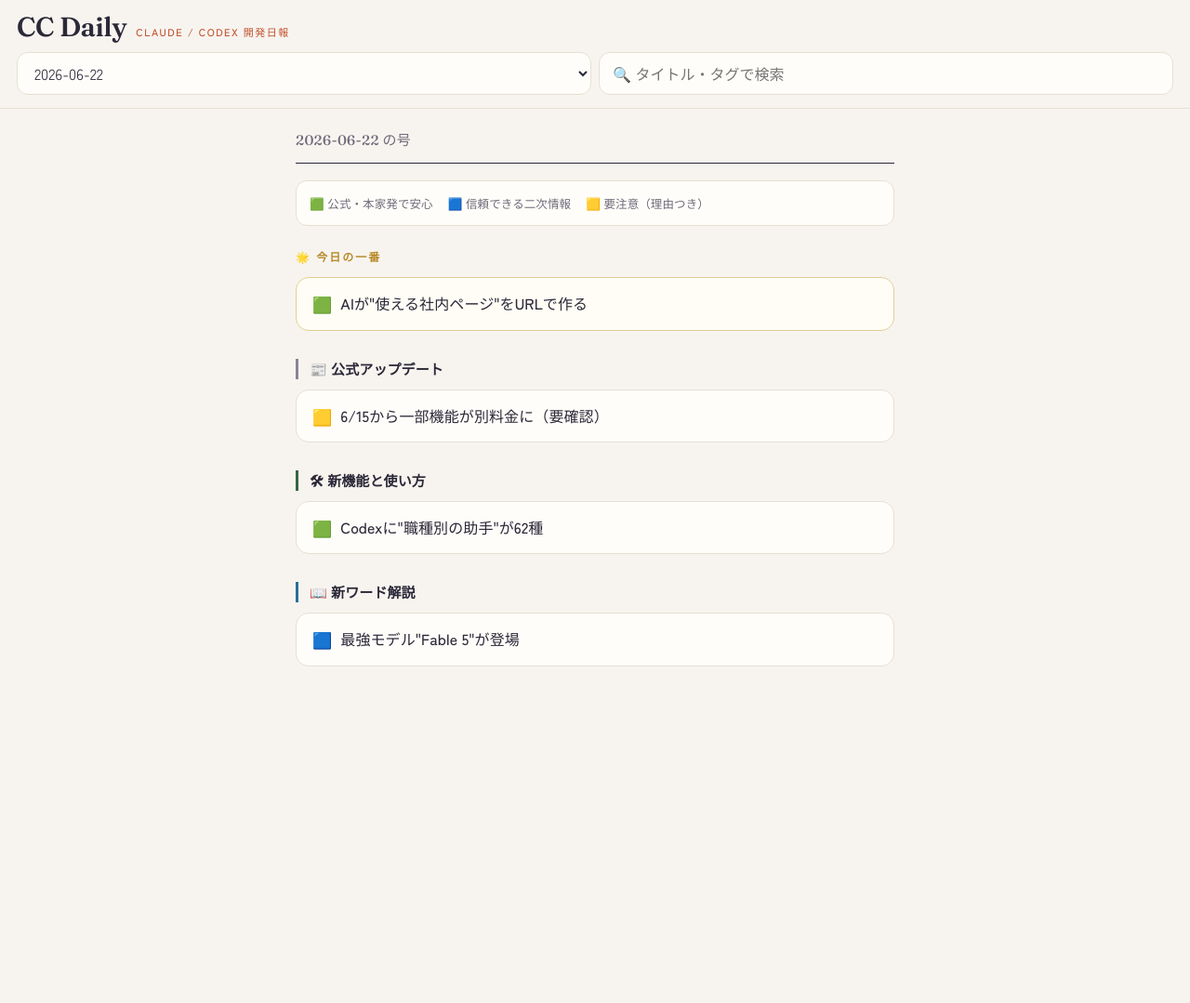
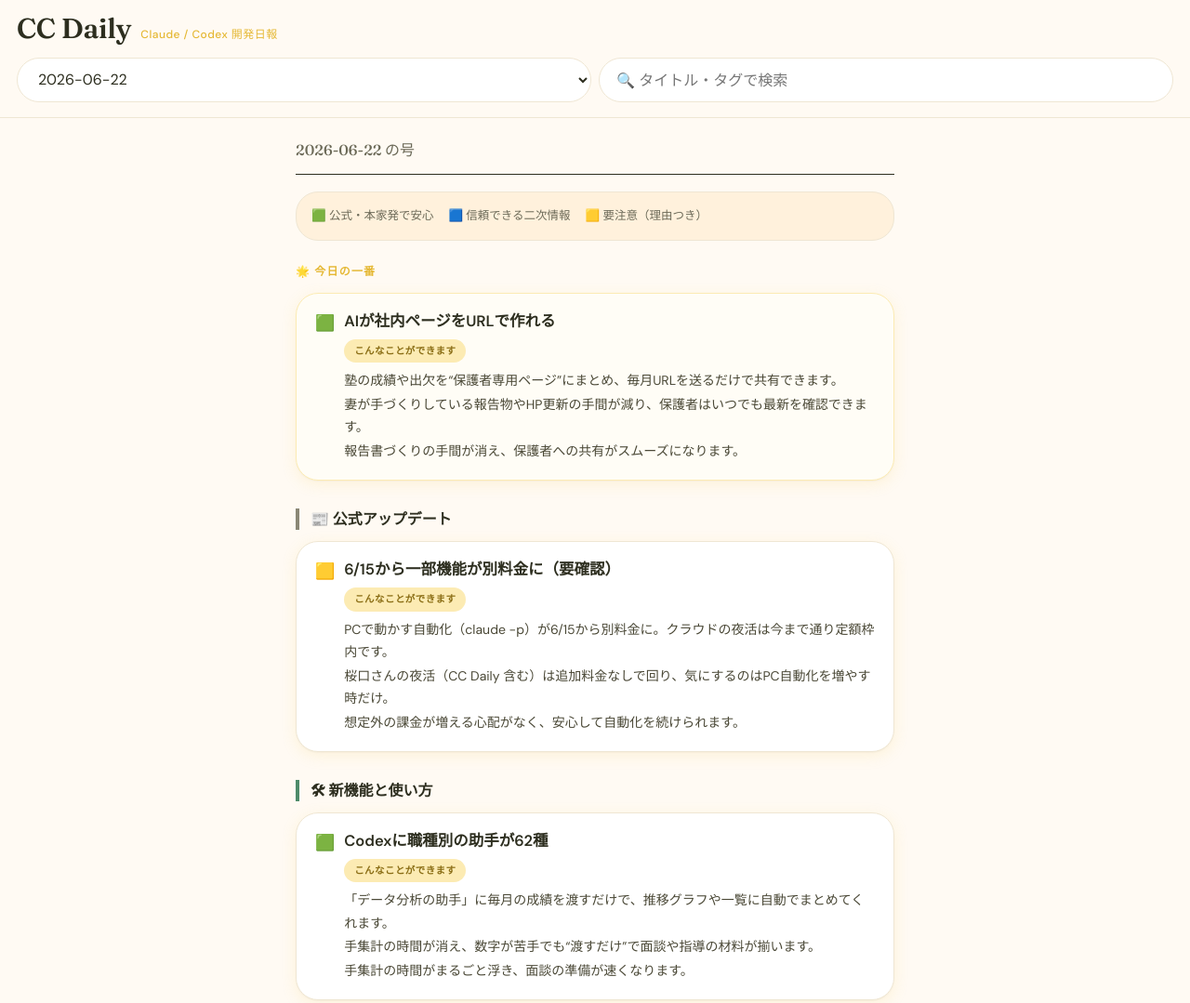
Before and after one commit to oikaze-juku/cc-daily, a website: page index.html in a window 1280 px wide. Shown: the top 1079 px of the page at 93% size. Before the commit the page ends 800 px from the top, so only its background shows below. Drawn offline with Linux system fonts and the light colour scheme; a web font is replaced by a local one.

Commit message:
feat: CC Daily を大改修（業務マップ3領域=SRcockpit準拠・記事は効果で結ぶ・カード構造刷新・Citrus Popデザイン・◇凡例）

```diff
--- a/app.js
+++ b/app.js
@@ -11,17 +11,26 @@ function itemCard(item) {
   const tags = (item.tags || []).map((t) => `<span class="tag">${t}</span>`).join('');
   const reason = item.trust_reason ? `<div class="reason">${item.trust} ${item.trust_reason}</div>` : '';
   const dateLine = item.source_date ? `<div class="date">📅 ${item.source_date} の情報</div>` : '';
-  const ideaBlock = (Array.isArray(item.ideas) && item.ideas.length)
-    ? `<div class="idea"><div class="idea-title">💡 こんな使い方</div><ul>${item.ideas.map((i) => `<li>${i}</li>`).join('')}</ul></div>`
+  // 折りたたみ時に見える「こんなことができます」概要（メインの活用イメージ）
+  const lead = (item.summary_ja || []).map((s) => `<span>${s}</span>`).join('');
+  // 展開時に出る「ほかにもこんな使い方」（同じ熱量の別案）
+  const more = (Array.isArray(item.ideas) && item.ideas.length)
+    ? `<div class="more"><div class="more-title">💡 ほかにもこんな使い方</div><ul>${item.ideas.map((i) => `<li>${i}</li>`).join('')}</ul></div>`
     : '';
   const tryLine = item.try_hint ? `<div class="try">試すなら：${item.try_hint}</div>` : '';
   return `
     <details class="card">
-      <summary><span class="badge">${item.trust}</span><span class="title">${item.title_ja}</span></summary>
+      <summary>
+        <span class="badge">${item.trust}</span>
+        <span class="head">
+          <span class="title">${item.title_ja}</span>
+          <span class="lead-label">こんなことができます</span>
+          <span class="lead">${lead}</span>
+        </span>
+      </summary>
       ${dateLine}
-      <ul>${(item.summary_ja || []).map((s) => `<li>${s}</li>`).join('')}</ul>
       ${reason}
-      ${ideaBlock}
+      ${more}
       ${tags ? `<div class="tags">${tags}</div>` : ''}
       ${tryLine}
       <a class="src" href="${item.url}" target="_blank" rel="noopener">原文を開く ↗</a>
--- a/index.html
+++ b/index.html
@@ -6,8 +6,8 @@
   <title>CC Daily — Claude/Codex 開発トレンド日報</title>
   <link rel="preconnect" href="https://fonts.googleapis.com" />
   <link rel="preconnect" href="https://fonts.gstatic.com" crossorigin />
-  <link href="https://fonts.googleapis.com/css2?family=Fraunces:opsz,wght@9..144,500;9..144,600;9..144,900&family=Zen+Kaku+Gothic+New:wght@400;500;700;900&display=swap" rel="stylesheet" />
-  <link rel="stylesheet" href="styles.css?v=3" />
+  <link href="https://fonts.googleapis.com/css2?family=Fraunces:opsz,wght@9..144,500;9..144,600;9..144,900&family=Zen+Maru+Gothic:wght@400;500;700;900&family=DM+Sans:wght@400;500;600&display=swap" rel="stylesheet" />
+  <link rel="stylesheet" href="styles.css?v=6" />
 </head>
 <body>
   <header>
@@ -21,6 +21,6 @@
     </div>
   </header>
   <main id="issue">読み込み中…</main>
-  <script type="module" src="app.js?v=3"></script>
+  <script type="module" src="app.js?v=6"></script>
 </body>
 </html>
--- a/issues/2026-06-22.json
+++ b/issues/2026-06-22.json
@@ -2,21 +2,20 @@
   "date": "2026-06-22",
   "quiet_day": false,
   "headline_top": {
-    "title_ja": "AIが\"使える社内ページ\"をURLで作る",
+    "title_ja": "AIが社内ページをURLで作れる",
     "summary_ja": [
-      "Codex が、共有できるインタラクティブな社内サイトや軽いアプリを URL で生成する新機能「Sites」が登場（Business/Enterprise 向けプレビュー）。",
-      "塾の内部資料（成績分析・計画）を、静的なファイルでなく「URLで開ける生きたダッシュボード」にできる。",
-      "ファイル作成・配布の手間が減り、関係者がいつでも最新をURLで見られる。"
+      "塾の成績や出欠を“保護者専用ページ”にまとめ、毎月URLを送るだけで共有できます。",
+      "妻が手づくりしている報告物やHP更新の手間が減り、保護者はいつでも最新を確認できます。",
+      "報告書づくりの手間が消え、保護者への共有がスムーズになります。"
     ],
     "source_date": "2026-06-02（発表）",
     "url": "https://venturebeat.com/orchestration/openais-codex-update-lets-agents-build-interactive-enterprise-workspaces-via-sites-and-role-specific-plugins",
     "trust": "🟩",
     "trust_reason": "OpenAI 公式発表（6/2）、複数の主要メディアが報道",
-    "tags": ["自動化", "アプリ開発"],
+    "tags": ["自動化", "塾管理", "集客"],
     "ideas": [
-      "成績・出欠をまとめた保護者向けダッシュボードをURLで共有する。",
-      "講師間で使う当番表・連絡ボードをサッと作って共有する。",
-      "体験授業の申込フォーム付き案内ページを内製する。"
+      "体験→入塾の見込みリストをページ化し、講師みんなで状況を見える化する。",
+      "家族旅行の計画やイベントの段取りページを作って、妻と共有する。"
     ],
     "try_hint": "Business/Enterprise プランで Codex Sites のプレビューを有効化して試す。"
   },
@@ -28,19 +27,18 @@
         {
           "title_ja": "6/15から一部機能が別料金に（要確認）",
           "summary_ja": [
-            "2026/6/15から、claude -p・Claude Code の GitHub Actions・Agent SDK・第三者エージェントが、サブスク枠とは別の月額クレジット（API従量）に分離された。",
-            "桜口さんの「クラウドRoutine（夜活）」はサブスク枠内のままだが、「PCで claude -p を回す自動化」は別料金になる可能性がある。",
-            "ただし変更には見直し・一部撤回の報道もあり流動的。最新の公式条件を確認する価値がある。"
+            "PCで動かす自動化（claude -p）が6/15から別料金に。クラウドの夜活は今まで通り定額枠内です。",
+            "桜口さんの夜活（CC Daily 含む）は追加料金なしで回り、気にするのはPC自動化を増やす時だけ。",
+            "想定外の課金が増える心配がなく、安心して自動化を続けられます。"
           ],
           "source_date": "2026-06-15",
           "url": "https://www.digitalapplied.com/blog/anthropic-claude-credit-overhaul-june-15-2026",
           "trust": "🟨",
           "trust_reason": "変更が見直し・一部撤回の報道もあり流動的。最新の公式条件を要確認",
-          "tags": ["自動化"],
+          "tags": ["自動化", "経営・財務"],
           "ideas": [
-            "夜活はクラウドRoutine（定額枠）中心に寄せてコストを抑える。",
-            "PCで claude -p の自動化を増やす前に、最新の料金条件を確認する。",
-            "月のクレジット上限を決めて使いすぎを防ぐ。"
+            "夜の自動作業はクラウドの Routine（定額枠）に寄せて、追加料金を避ける。",
+            "月のクレジット上限を決めておき、使いすぎを防ぐ。"
           ],
           "try_hint": "claude.ai の Settings > Usage / Billing で、今の枠と消費を確認する。"
         }
@@ -51,48 +49,22 @@
       "label": "🛠 新機能と使い方",
       "items": [
         {
-          "title_ja": "Codexに\"職種別の助手\"が62種",
+          "title_ja": "Codexに職種別の助手が62種",
           "summary_ja": [
-            "Codex に、データ分析・営業・クリエイティブ・商品デザインなど職種別のプラグインが6種登場（62アプリ・110スキルを束ねる）。",
-            "塾の事務（成績集計、体験勧誘の管理、お便り素案づくり）に転用できる。",
-            "職種ごとの定型作業がパッケージ化され、ゼロから指示しなくても回せる。"
+            "「データ分析の助手」に毎月の成績を渡すだけで、推移グラフや一覧に自動でまとめてくれます。",
+            "手集計の時間が消え、数字が苦手でも“渡すだけ”で面談や指導の材料が揃います。",
+            "手集計の時間がまるごと浮き、面談の準備が速くなります。"
           ],
           "source_date": "2026-06-02（発表）",
           "url": "https://techcrunch.com/2026/06/02/openai-launches-new-codex-tools-for-white-collar-work/",
           "trust": "🟩",
           "trust_reason": "OpenAI 公式発表（6/2）、複数の主要メディアが報道",
-          "tags": ["自動化", "塾管理"],
+          "tags": ["自動化", "塾管理", "集客"],
           "ideas": [
-            "データ分析の助手で月次の成績推移を自動集計する。",
-            "営業の助手で体験→入塾の見込みを管理する。",
-            "クリエイティブの助手で「そよかぜ便り」の素案を作る。"
+            "営業の助手で、体験→入塾の見込み客を整理・追跡する。",
+            "制作の助手で「そよかぜ便り」やSNS投稿の素案を作り、妻の負担を減らす。"
           ],
           "try_hint": "Codex のプラグイン一覧から、まず1つ（データ分析など）を試す。"
-        }
-      ]
-    },
-    {
-      "key": "newword",
-      "label": "📖 新ワード解説",
-      "items": [
-        {
-          "title_ja": "最強モデル\"Fable 5\"が登場",
-          "summary_ja": [
-            "Anthropic が \"Mythos級\" の新モデル Claude Fable 5 を安全化して一般提供（同社がこれまで一般公開した中で最高性能）。",
-            "「Mythos級」＝桁違いに高性能なクラス、という位置づけの呼び名。",
-            "Opus でも届かない難所（難バグ・込み入った分析・大規模移行）向け。その分コストは高い。"
-          ],
-          "source_date": "2026年6月（v2.1.170 で利用可）",
-          "url": "https://code.claude.com/docs/en/changelog",
-          "trust": "🟦",
-          "trust_reason": "公式リリース済みだが、詳細の解説は二次情報ベースのため🟦",
-          "tags": ["アプリ開発"],
-          "ideas": [
-            "何度直してもOpusで直らない難バグの最終手段にする。",
-            "塾の複雑な料金・収支シミュレーションの設計に使う。",
-            "comiru→自社アプリのような大規模移行の司令塔にする。"
-          ],
-          "try_hint": "使えるようになったら、Opusで詰まった難所だけ Fable 5 に投げて比べる。"
         }
       ]
     }
--- a/styles.css
+++ b/styles.css
@@ -1,46 +1,44 @@
 :root {
-  --paper:#f7f4ef; --card:#fffdf9; --ink:#2b2838; --sub:#6f6a7a; --line:#e6dfd3;
-  --accent:#c1502e;   /* テラコッタ朱（アクセント1点） */
-  --gold:#b88a2a;     /* 今日の一番 */
-  --c-newword:#2a6f97; --c-howto:#386641; --c-insight:#7209b7; --c-insider:#bc4749; --c-official:#8a8594;
+  --paper:#FFFAF3; --cream:#FFF1DC; --card:#FFFFFF;
+  --ink:#2D2E1F; --sub:#6B6957; --line:#EFE6D3;
+  --kiku:#F2C94C; --kiku-hover:#E5B834; --kiku-soft:#FCEBB3;
+  --green:#A8D8B9; --green-ink:#4E8B6A;
+  --pink:#FFA59E; --pink-ink:#C56A63;
+  --shadow:0 4px 16px rgba(242,201,76,0.15), 0 1px 2px rgba(45,46,31,0.04);
   --serif:"Fraunces", Georgia, "Times New Roman", serif;
-  --jp:"Zen Kaku Gothic New", system-ui, -apple-system, sans-serif;
+  --jp:"Zen Maru Gothic", "DM Sans", system-ui, -apple-system, sans-serif;
+  --c-newword:#3E8E9C; --c-howto:#4E8B6A; --c-insight:#C9A227; --c-insider:#C56A63; --c-official:#8A8775;
 }
 * { box-sizing:border-box; -webkit-tap-highlight-color:transparent; }
-html { -webkit-text-size-adjust:100%; }
+html { -webkit-text-size-adjust:100%; overflow-x:hidden; }
 body {
   margin:0; font-family:var(--jp); background:var(--paper); color:var(--ink);
-  line-height:1.85; font-size:16px; font-weight:400; letter-spacing:0.1px;
+  line-height:1.85; font-size:16px; font-weight:400;
 }
 
-/* ===== ヘッダー ===== */
+/* ===== ヘッダー（Citrus方針: backdrop-filterは使わない＝iOS崩れ防止） ===== */
 header {
   position:sticky; top:0; z-index:10;
-  background:rgba(247,244,239,0.9); backdrop-filter:blur(12px);
-  border-bottom:1px solid var(--line); padding:14px 18px;
+  background:rgba(255,250,243,0.94);
+  border-bottom:1px solid var(--line); padding:16px 18px;
 }
 .brand { display:flex; align-items:baseline; gap:10px; flex-wrap:wrap; }
 .site {
-  margin:0; font-family:var(--serif); font-weight:600; font-size:29px;
-  letter-spacing:-0.4px; line-height:1; color:var(--ink);
+  margin:0; font-family:var(--serif); font-weight:600; font-size:30px;
+  letter-spacing:-0.01em; line-height:1; color:var(--ink);
 }
-.tagline {
-  margin:0; font-size:11px; color:var(--accent); font-weight:500;
-  letter-spacing:1.5px; text-transform:uppercase;
+.tagline { margin:0; font-size:12px; color:var(--kiku-hover); font-weight:500; letter-spacing:0.04em; }
+.controls { display:flex; gap:8px; margin-top:14px; }
+.controls select, .controls input {
+  flex:1; min-height:48px; background:var(--card); color:var(--ink);
+  border:1.5px solid var(--line); border-radius:24px; padding:0 18px; font-size:16px; font-family:var(--jp);
 }
-.controls { display:flex; gap:8px; margin-top:12px; }
-.controls select, .controls input {
-  flex:1; min-height:46px; background:var(--card); color:var(--ink);
-  border:1px solid var(--line); border-radius:12px; padding:0 14px; font-size:16px; font-family:var(--jp);
-}
-.controls select:focus, .controls input:focus {
-  outline:none; border-color:var(--accent);
-}
+.controls select:focus, .controls input:focus { outline:none; border-color:var(--kiku); box-shadow:0 0 0 3px var(--kiku-soft); }
 
-/* ===== 凡例（◇の色の意味） ===== */
+/* ===== 凡例 ===== */
 .legend {
   display:flex; flex-wrap:wrap; gap:10px 16px; margin:0 0 22px;
-  padding:12px 14px; background:var(--card); border:1px solid var(--line); border-radius:12px;
+  padding:14px 16px; background:var(--cream); border:1px solid var(--line); border-radius:24px;
   font-size:12.5px; color:var(--sub);
 }
 .legend span { white-space:nowrap; }
@@ -48,23 +46,23 @@ header {
 /* ===== 本体 ===== */
 main { padding:20px 18px 64px; max-width:680px; margin:0 auto; }
 main > h1 {
-  font-family:var(--serif); font-weight:500; font-size:15px; color:var(--sub);
-  margin:0 0 18px; padding-bottom:10px; border-bottom:1.5px solid var(--ink); letter-spacing:0.3px;
+  font-family:var(--serif); font-weight:500; font-size:16px; color:var(--sub);
+  margin:0 0 18px; padding-bottom:10px; border-bottom:1.5px solid var(--ink);
 }
 
 /* ===== 今日の一番 ===== */
 .top { margin-bottom:26px; }
 .top h2 {
-  font-family:var(--jp); font-size:12px; font-weight:700; color:var(--gold);
-  margin:0 0 10px; letter-spacing:2px;
+  font-family:var(--jp); font-size:12px; font-weight:700; color:var(--kiku-hover);
+  margin:0 0 10px; letter-spacing:0.1em;
 }
-.top .card { border:1.5px solid #e3cd97; background:#fffdf5; }
+.top .card { border:1.5px solid var(--kiku-soft); background:#FFFDF6; box-shadow:var(--shadow); }
 
 /* ===== カテゴリ見出し（コーナー色分け） ===== */
 .cat { margin-top:30px; }
 .cat h3 {
-  font-family:var(--jp); font-size:15px; font-weight:700; color:var(--ink);
-  margin:0 0 10px; padding-left:12px; border-left:3px solid var(--sub); line-height:1.45;
+  font-family:var(--jp); font-size:16px; font-weight:700; color:var(--ink);
+  margin:0 0 10px; padding-left:12px; border-left:4px solid var(--sub); line-height:1.45;
 }
 .cat[data-key="newword"] h3 { border-color:var(--c-newword); }
 .cat[data-key="howto"]    h3 { border-color:var(--c-howto); }
@@ -72,50 +70,46 @@ main > h1 {
 .cat[data-key="insider"]  h3 { border-color:var(--c-insider); }
 .cat[data-key="official"] h3 { border-color:var(--c-official); }
 
-/* ===== カード（影なし・境界線のみ） ===== */
+/* ===== カード（角丸24px・山吹カラー影） ===== */
 .card {
-  background:var(--card); border:1px solid var(--line); border-radius:14px;
-  padding:15px 17px; margin:11px 0;
+  background:var(--card); border:1px solid var(--line); border-radius:24px;
+  padding:18px 20px; margin:12px 0; box-shadow:var(--shadow);
 }
-.card summary {
-  font-family:var(--jp); font-size:16px; font-weight:500; line-height:1.55;
-  cursor:pointer; list-style:none; color:var(--ink);
-  display:flex; gap:9px; align-items:flex-start;
+.card summary { cursor:pointer; list-style:none; display:flex; gap:10px; align-items:flex-start; }
+.card summary::-webkit-details-marker { display:none; }
+.badge { font-size:17px; flex-shrink:0; line-height:1.6; }
+
+/* 折りたたみ時：タイトル＋「こんなことができます」概要 */
+.head { flex:1; display:flex; flex-direction:column; gap:6px; min-width:0; }
+.title { font-family:var(--jp); font-size:16.5px; font-weight:700; color:var(--ink); line-height:1.5; }
+.lead-label {
+  align-self:flex-start; font-family:var(--jp); font-size:10.5px; font-weight:700; color:#8A6D14;
+  background:var(--kiku-soft); padding:3px 11px; border-radius:999px; letter-spacing:0.04em;
 }
-.card summary::-webkit-details-marker { display:none; }
-.badge { font-size:17px; flex-shrink:0; line-height:1.5; }
-.title { flex:1; }
+.lead { font-size:14px; color:#4A4836; line-height:1.75; }
+.lead span { display:block; margin:1px 0; }
 
+/* 展開時 */
 .date {
   display:inline-block; font-family:var(--serif); font-size:12px; color:var(--sub);
-  margin:12px 0 4px; padding:1px 8px; background:rgba(43,40,56,0.04); border-radius:6px; letter-spacing:0.3px;
+  margin:14px 0 4px; padding:2px 11px; background:var(--cream); border-radius:999px;
 }
-.card ul { margin:10px 0; padding-left:0; list-style:none; }
-.card li { margin:8px 0; padding-left:17px; position:relative; font-weight:400; }
-.card li::before { content:"—"; position:absolute; left:0; color:var(--accent); }
 .reason { color:var(--sub); font-size:12.5px; margin:8px 0; font-style:italic; }
 
-/* 応用アイデア（温かい黄・3つ） */
-.idea {
-  margin:14px 0; padding:13px 15px;
-  background:#fff8ec; border:1px solid #f0dcb0; border-radius:12px;
-  font-size:13.5px; color:#7a4a12; line-height:1.7;
-}
-.idea-title { font-weight:700; color:var(--accent); margin-bottom:4px; }
-.idea ul { margin:0; padding-left:18px; list-style:disc; }
-.idea li { margin:5px 0; }
+/* ほかにもこんな使い方（山吹soft・ポジティブ） */
+.more { margin:14px 0; padding:14px 16px; background:var(--kiku-soft); border:1px solid var(--kiku); border-radius:24px; }
+.more-title { font-family:var(--jp); font-weight:700; color:#8A6D14; font-size:13px; margin-bottom:7px; }
+.more ul { margin:0; padding-left:18px; list-style:disc; }
+.more li { margin:7px 0; font-size:14px; color:#5C4F2E; line-height:1.75; }
 
 .tags { display:flex; flex-wrap:wrap; gap:7px; margin-top:12px; }
-.tag {
-  background:rgba(193,80,46,0.07); color:var(--accent); border-radius:999px;
-  padding:4px 12px; font-size:12px; font-weight:500;
-}
-.try { margin-top:12px; font-size:13px; color:var(--c-howto); font-weight:400; line-height:1.7; }
+.tag { background:var(--cream); color:var(--sub); border:1px solid var(--line); border-radius:999px; padding:4px 13px; font-size:12px; font-weight:500; }
+.try { margin-top:12px; font-size:13px; color:var(--green-ink); font-weight:500; line-height:1.7; }
 .src {
   display:inline-flex; align-items:center; gap:5px; margin-top:14px; min-height:44px;
-  color:var(--accent); font-weight:500; text-decoration:none; font-family:var(--serif); font-size:15px;
+  color:var(--ink); font-weight:600; text-decoration:none; font-family:var(--serif); font-size:15px;
 }
-.src::after { content:"→"; transition:transform .2s ease; }
+.src::after { content:"→"; color:var(--kiku-hover); transition:transform .2s ease; }
 .src:active::after { transform:translateX(4px); }
 .quiet { color:var(--sub); font-style:italic; }
 
```
Also changed, not shown: ROUTINE.md (+20 -12 lines), issues/2026-06-21.json (+32 -37 lines), profile.json (+44 -5 lines).
